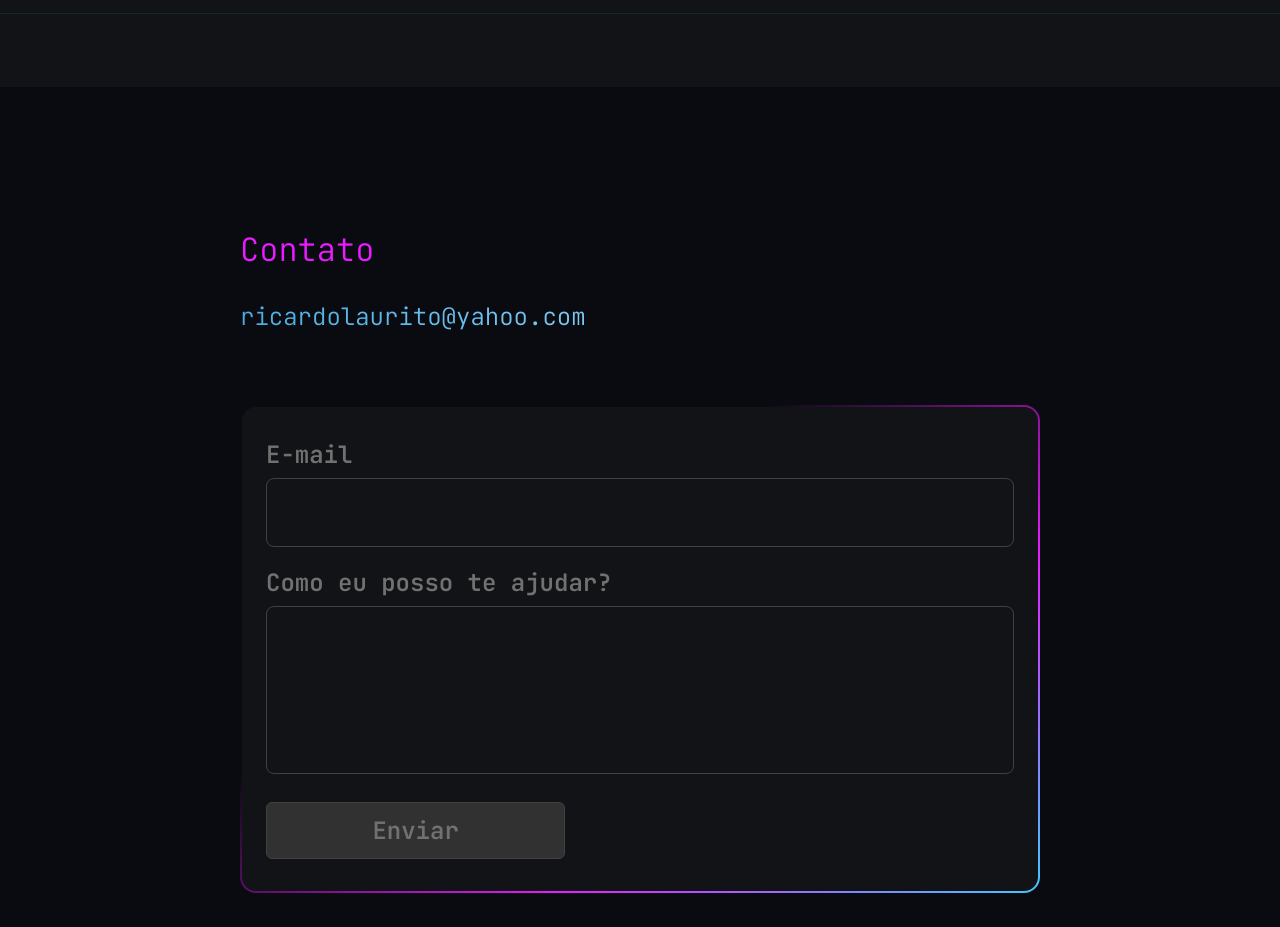
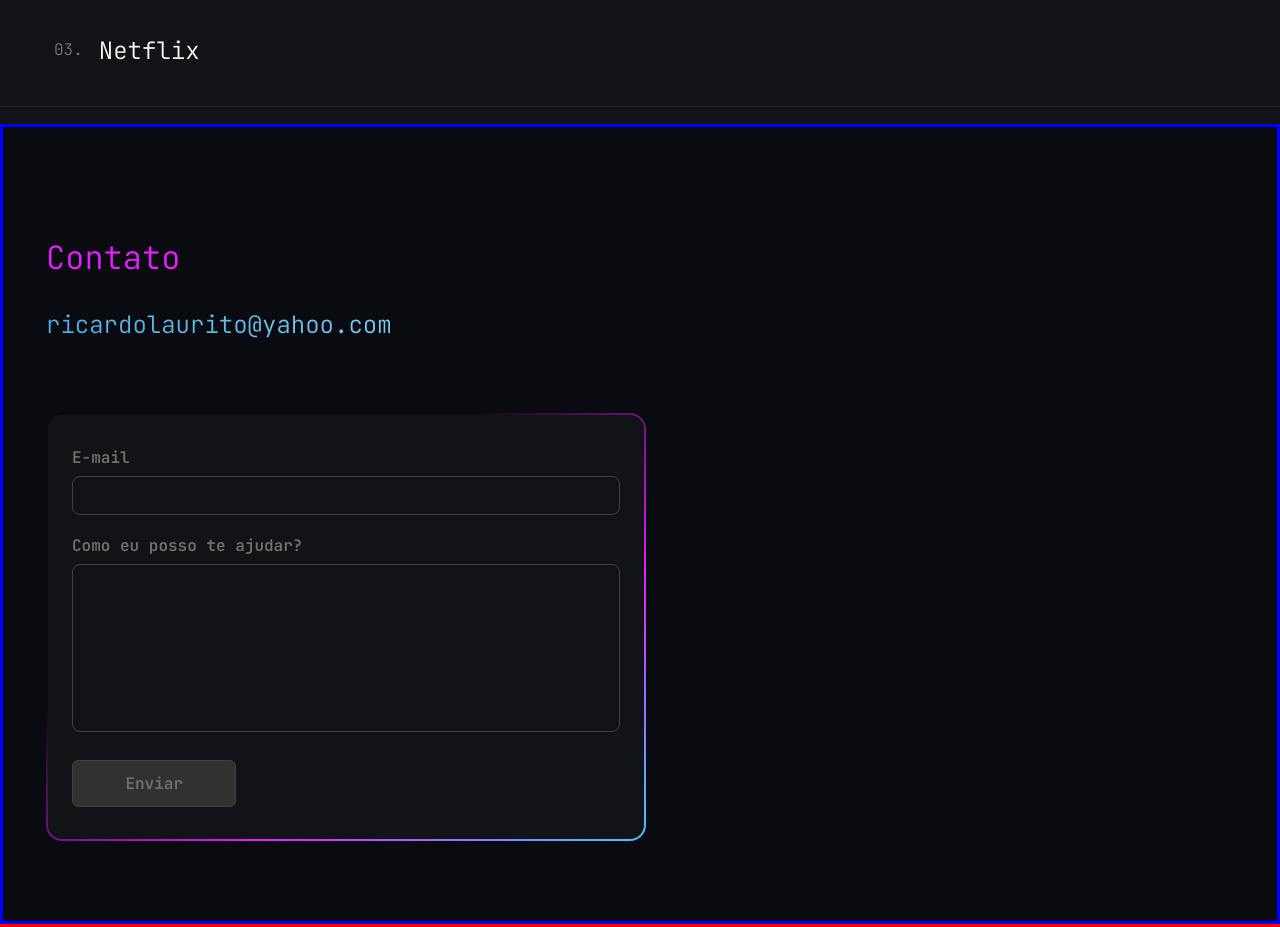
Before and after one commit to ricardolaurito/portfolio-one, a plain HTML site: page index.html in a window 1280 px wide. Shown: the part 1295-2222 px from the top of the page. Drawn offline with nearby package versions, Linux system fonts and the light colour scheme.

Commit message:
Consertado o portfólio e contato

```diff
--- a/assets/scss/_colors.scss
+++ b/assets/scss/_colors.scss
@@ -27,5 +27,5 @@ $gray-1: #777;
 }
 .color__div {
     background: $black-div;
-
+    width: 100vh;
 }
--- a/assets/scss/_layout.scss
+++ b/assets/scss/_layout.scss
@@ -34,16 +34,17 @@ header li {
 }
 
 main {
+   border: 3px solid red;
    max-width: 1800px;
    display: flex;
    flex-direction: column;
    margin: 0 auto;
+
 }
 
 // CONTAINER HERO
 
 .bg__hero {
-   border: 5px solid red;
    position: absolute;
    max-width: 1220px;
    top: 0;
@@ -65,7 +66,6 @@ main {
 }
 
 .relative {
-   border: 3px solid green;
    position: relative;
    width: 1220px;
 
@@ -74,7 +74,6 @@ main {
 
 }
 .container {
-   border: 1px solid yellow;
    max-width: 1220px;
    height: 90vh;
 
@@ -108,14 +107,12 @@ main {
 }
 
 .container__item:nth-child(1) {
-   border: 1px solid red;
    flex-grow: 2;
 
    margin: 40px 0px;
 }
 
 .container__item:nth-child(2) {
-   border: 1px solid blue;
    flex-grow: 1;
 
    display: flex;
@@ -125,7 +122,7 @@ main {
    margin: 40px 0px;
 
    img {
-      max-width: 500px;
+      max-width: 480px;
    }
 }
 
@@ -193,7 +190,7 @@ main {
 
 // PORTFÓLIO
 
-.bb__blue {
+.bb__blue { //linha divisória
    border-bottom: 1px solid $blue-element;
    opacity: .1;
    width: 100%;
@@ -201,13 +198,15 @@ main {
 
 .list {
    width: 100vw;
-   height: 70vh;
+   max-width: 100vw;
+   height: 37.5rem;
+   margin: 0 calc(-50vw + 50%);
 }
 
 .list__item {
-   max-width: 1200px;
+   max-width: 1220px;
    margin: 0 auto;
-   padding: 16px 24px;
+   padding: 40px 24px;
    padding-top: $gap-7;
 
    position: relative;
@@ -259,18 +258,27 @@ a {
 // CONTATO
 
 .get {
-   max-width: 1200px;
-
-   margin: 0 auto;
-   padding: 16px 24px;
+   border: 3px solid blue;
+   width: 100vw;
+   max-width: 100vw;
+   height: 100vh;
+   margin: 0 calc(-50vw + 50%);
 
    h3 {
       font-weight: 500;
    }
 }
 
+.get__item {
+   max-width: 1220px;
+   margin: 0 auto;
+   padding: 40px 16px;
+   padding-bottom: $gap-5;
+}
+
+
 .form__container {
-   width: 800px;
+   width: 600px;
    background: linear-gradient($black-div, $black-div) padding-box,
       linear-gradient(145deg, transparent 35%, $pink-element, $blue-element) border-box;
    border: 2px solid transparent;
@@ -307,16 +315,16 @@ a {
    margin-bottom: 5px;
    color: #717171;
    font-weight: 600;
-   font-size: $gap-3;
+   font-size: $gap-2;
 }
 
 .form__container .form__group input {
    width: 100%;
-   padding: 18px 22px;
+   padding: 8px 22px;
    border-radius: 8px;
    color: $white-dark;
    font-family: 'JetBrains Mono', monospace;
-   font-size: $gap-3;
+   font-size: $gap-2;
    background-color: transparent;
    border: 1px solid #414141;
 }
@@ -356,11 +364,11 @@ a {
    font-family: 'JetBrains Mono', monospace;
    color: #717171;
    font-weight: 600;
-   width: 40%;
+   width: 30%;
    background: #313131;
    border: 1px solid #414141;
    padding: 12px 16px;
-   font-size: $gap-3;
+   font-size: $gap-2;
    gap: 8px;
    margin-top: 8px;
    cursor: pointer;
--- a/index.html
+++ b/index.html
@@ -155,8 +155,9 @@
         </section>
 
         <section class="get" id="contato">
+            <div class="get__item">
                 <div>
-                <h3 class="mt-9 color__pink">Contato</h3>
+                    <h3 class="mt-7 color__pink">Contato</h3>
 
                     <h4 class="mask mt-4 mail">ricardolaurito@yahoo.com</h4>
                 </div>
@@ -174,6 +175,8 @@
                         <button class="form__submit__btn" type="submit">Enviar</button>
                     </form>
                 </div>
+            </div>
+
         </section>
 
 
@@ -187,7 +190,7 @@
     <!-- Script Linkado do seu documento de JavaScript -->
 
 
-    <!-- <script src="https://cdnjs.cloudflare.com/ajax/libs/gsap/3.12.2/gsap.min.js"
+    <script src="https://cdnjs.cloudflare.com/ajax/libs/gsap/3.12.2/gsap.min.js"
         integrity="sha512-16esztaSRplJROstbIIdwX3N97V1+pZvV33ABoG1H2OyTttBxEGkTsoIVsiP1iaTtM8b3+hu2kB6pQ4Clr5yug=="
         crossorigin="anonymous" referrerpolicy="no-referrer"></script>
 
@@ -195,7 +198,7 @@
         integrity="sha512-Ic9xkERjyZ1xgJ5svx3y0u3xrvfT/uPkV99LBwe68xjy/mGtO+4eURHZBW2xW4SZbFrF1Tf090XqB+EVgXnVjw=="
         crossorigin="anonymous" referrerpolicy="no-referrer"></script>
 
-    <script src="assets/js/validate.js"></script> -->
+    <script src="assets/js/validate.js"></script>
 </body>
 
 </html>
```
Also changed, not shown: assets/css/style.css, assets/img/profile.svg (added). Lines whose indentation alone changed are shown as unchanged.
